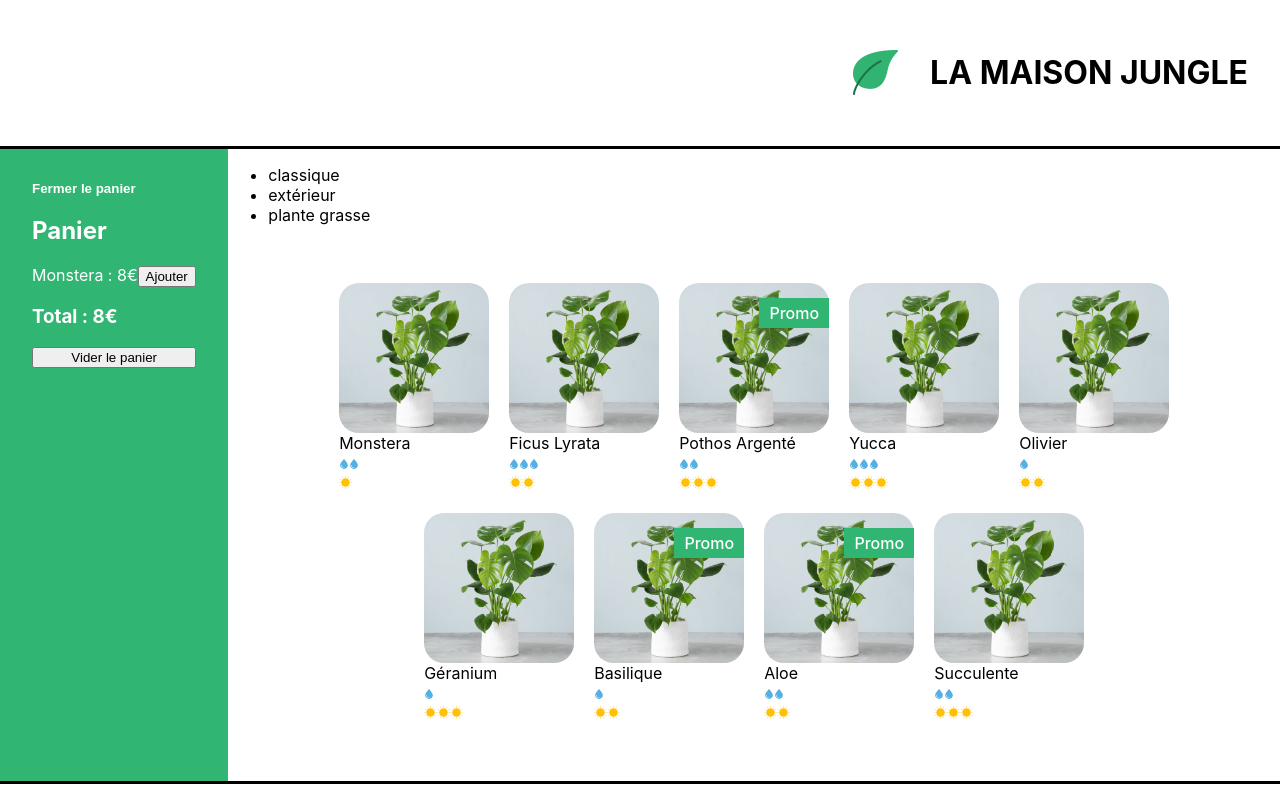
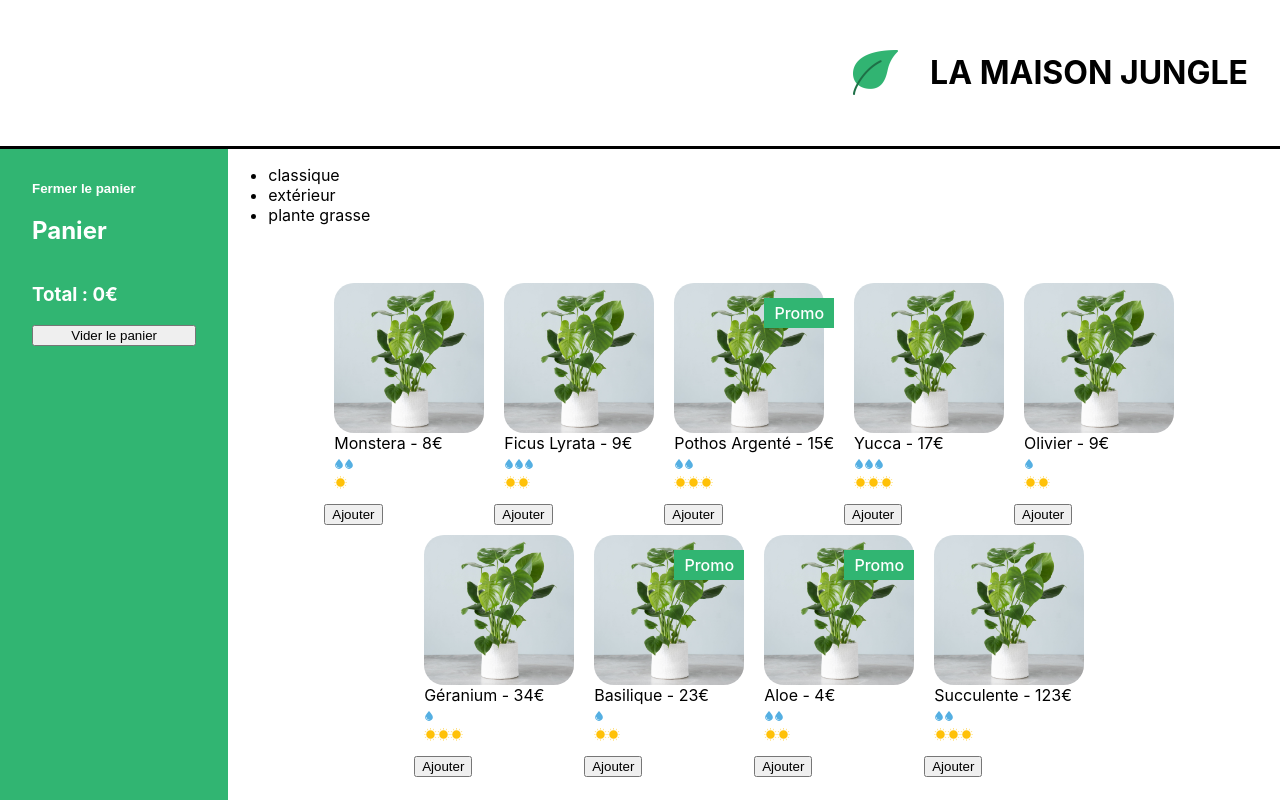
Before and after one commit to davidDC75/la-maison-jungle, a React (Create React App) app: page / in a window 1280 px wide. Both pictures are taken after a click on the button "Ouvrir le panier". Shown: the top 800 px of the page. Built offline with nearby package versions, Linux system fonts and the light colour scheme.

Commit message:
Ajout de fonctionnalité plus réaliste pour le cart

```diff
--- a/src/components/Cart.js
+++ b/src/components/Cart.js
@@ -2,23 +2,25 @@
 
 import '../styles/Cart.css';
 
-function Cart() {
-    const monsteraPrice = 8;
-    const [cart, updateCart] = useState(1);
+function Cart({ cart, updateCart }) {
     const [isOpen, setIsOpen] = useState(false);
+
+    const total = cart.reduce(
+        (acc, plantType) => acc + plantType.amount * plantType.price,
+        0
+    );
 
     return isOpen ?(
         <div className='lmj-cart'>
             <button className='lmj-cart-toggle-button' onClick={() => setIsOpen(false)}>Fermer le panier</button>
             <h2>Panier</h2>
-            <div>
-                Monstera : {monsteraPrice}€
-                <button onClick={() => updateCart(cart + 1)}>
-                    Ajouter
-                </button>
-            </div>
-            <h3>Total : {monsteraPrice * cart}€</h3>
-            <button onClick={() => updateCart(0)}>Vider le panier</button>
+                {cart.map( ({ name, price, amount }, index) => (
+                    <div key={`${name}-${index}`}>
+                        {name} {price}€ x {amount}
+                    </div>
+                ))}
+            <h3>Total : { total }€</h3>
+            <button onClick={() => updateCart([])}>Vider le panier</button>
         </div>
     ) : (
         <div className='lmj-car-closed'>
--- a/src/components/Main.js
+++ b/src/components/Main.js
@@ -1,13 +1,15 @@
+import { useState } from 'react';
 import '../styles/Main.css';
 
 import Cart from "./Cart";
 import ShoppingList from "./ShoppingList";
 
 function Main() {
+    const [cart, updateCart] = useState([]);
     return(
         <main className='lmj-main'>
-            <Cart />
-            <ShoppingList />
+            <Cart cart={cart} updateCart={updateCart} />
+            <ShoppingList cart={cart} updateCart={updateCart} />
         </main>
     );
 }
--- a/src/components/PlantItem.js
+++ b/src/components/PlantItem.js
@@ -1,7 +1,7 @@
 import CareScale from "./CareScale";
 import '../styles/PlantItem.css';
 
-function PlantItem({ id, isSpecialOffer, cover, name, water, light}) {
+function PlantItem({ id, isSpecialOffer, cover, name, water, light, price}) {
 
     const isSpecialOfferDiv = isSpecialOffer === true ? (
         <div className="lmj-sales">Promo</div>
@@ -11,7 +11,7 @@
         <li key={id} className="lmj-plant-item">
             <img className="lmj-plant-item-cover" src={cover} alt={`${name} cover`} />
             {isSpecialOfferDiv}
-            {name}
+            {name} - {price}€
             <div>
                 <CareScale careType='water' scaleValue={water} />
                 <CareScale careType='light' scaleValue={light} />
--- a/src/components/ShoppingList.js
+++ b/src/components/ShoppingList.js
@@ -2,12 +2,29 @@
 import '../styles/ShoppingList.css';
 import PlantItem from "./PlantItem";
 
-function ShoppingList() {
+function ShoppingList({ cart, updateCart }) {
+
     const categories = plantList.reduce(
         (acc,plant) =>
             acc.includes(plant.category) ? acc : acc.concat(plant.category),
             []
     );
+
+    function addToCart(name, price) {
+        const currentPlantAdded = cart.find((plant) => plant.name === name)
+        if (currentPlantAdded) {
+            const cartFilteredCurrentPlant = cart.filter(
+                (plant) => plant.name !== name
+            )
+            updateCart([
+                ...cartFilteredCurrentPlant,
+                { name, price, amount: currentPlantAdded.amount +1 }
+            ])
+        } else {
+            updateCart([...cart, { name, price, amount: 1}])
+        }
+    }
+
     return (
         <div className="lmj-shopping-list">
             <ul>
@@ -16,7 +33,8 @@
                 ))}
             </ul>
             <ul className="lmj-plant-list">
-                {plantList.map( ({id, isSpecialOffer, cover, name, water, light}) => (
+                {plantList.map( ({id, isSpecialOffer, cover, name, water, light, price}) => (
+                    <div key={id}>
                         <PlantItem
                             id={id}
                             isSpecialOffer={isSpecialOffer}
@@ -24,7 +42,10 @@
                             name={name}
                             water={water}
                             light={light}
+                            price={price}
                         />
+                        <button onClick={() => addToCart(name, price)}>Ajouter</button>
+                    </div>
                 ))}
             </ul>
         </div>
--- a/src/datas/plantList.js
+++ b/src/datas/plantList.js
@@ -4,6 +4,7 @@
 	{
 		name: 'monstera',
 		category: 'classique',
+		price: 8,
 		id: '1ed',
 		water: 2,
 		light: 1,
@@ -14,6 +15,7 @@
 	{
 		name: 'ficus lyrata',
 		category: 'classique',
+		price: 9,
 		id: '2ab',
 		water: 3,
 		light: 2,
@@ -24,6 +26,7 @@
 	{
 		name: 'pothos argenté',
 		category: 'classique',
+		price: 15,
 		id: '3sd',
 		water: 2,
 		light: 3,
@@ -34,6 +37,7 @@
 	{
 		name: 'yucca',
 		category: 'classique',
+		price: 17,
 		id: '4kk',
 		water: 3,
 		light: 3,
@@ -44,6 +48,7 @@
 	{
 		name: 'olivier',
 		category: 'extérieur',
+		price: 9,
 		id: '5pl',
 		water: 1,
 		light: 2,
@@ -54,6 +59,7 @@
 	{
 		name: 'géranium',
 		category: 'extérieur',
+		price: 34,
 		id: '6uo',
 		water: 1,
 		light: 3,
@@ -64,6 +70,7 @@
 	{
 		name: 'basilique',
 		category: 'extérieur',
+		price: 23,
 		id: '7ie',
 		water: 1,
 		light: 2,
@@ -74,6 +81,7 @@
 	{
 		name: 'aloe',
 		category: 'plante grasse',
+		price: 4,
 		id: '8fp',
 		water: 2,
 		light: 2,
@@ -84,6 +92,7 @@
 	{
 		name: 'succulente',
 		category: 'plante grasse',
+		price: 123,
 		id: '9vn',
 		water: 2,
 		light: 3,
```
Also changed, not shown: 1 other file (tests, documents, lock files or other folders). Lines whose indentation alone changed are shown as unchanged.
